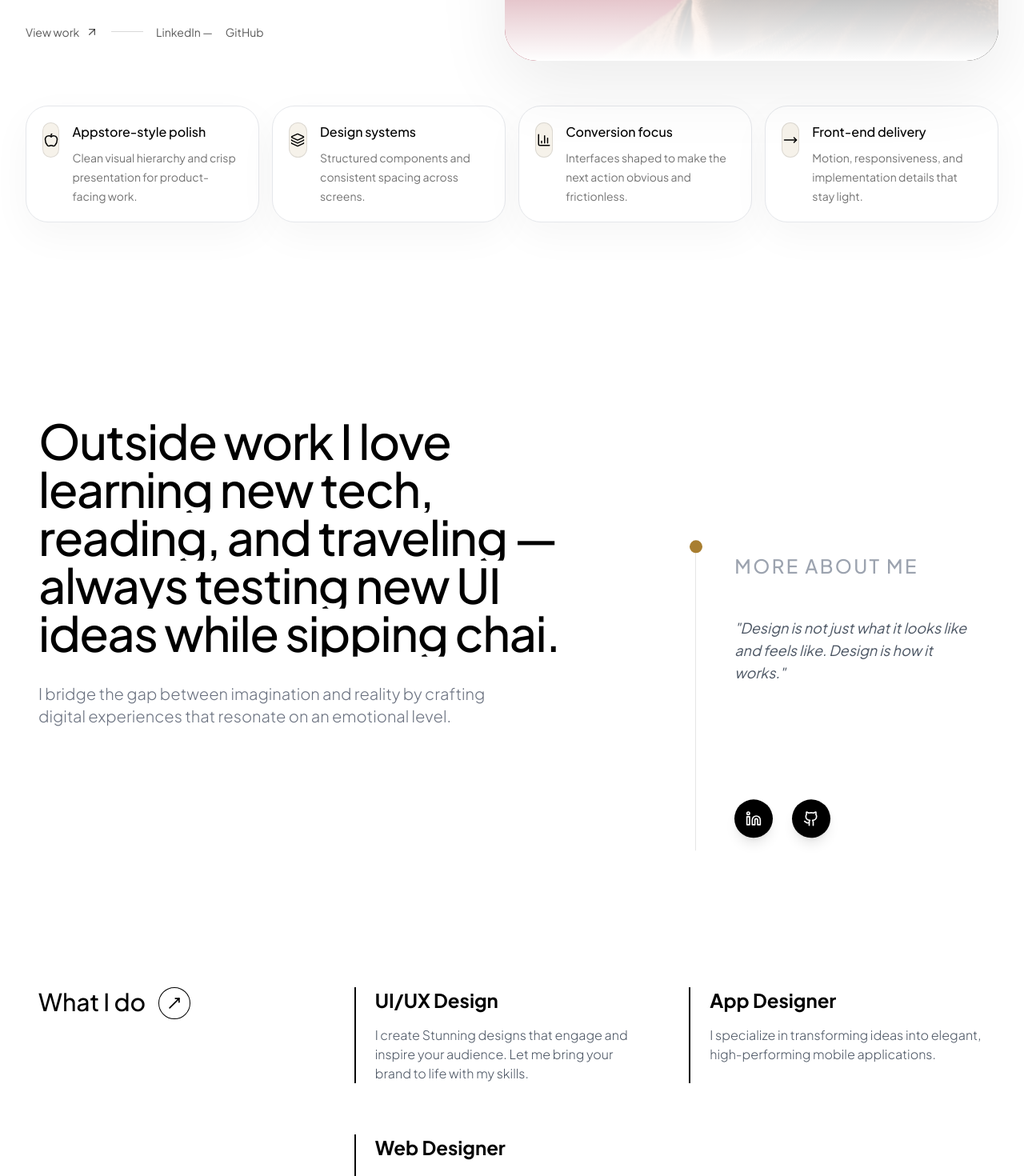
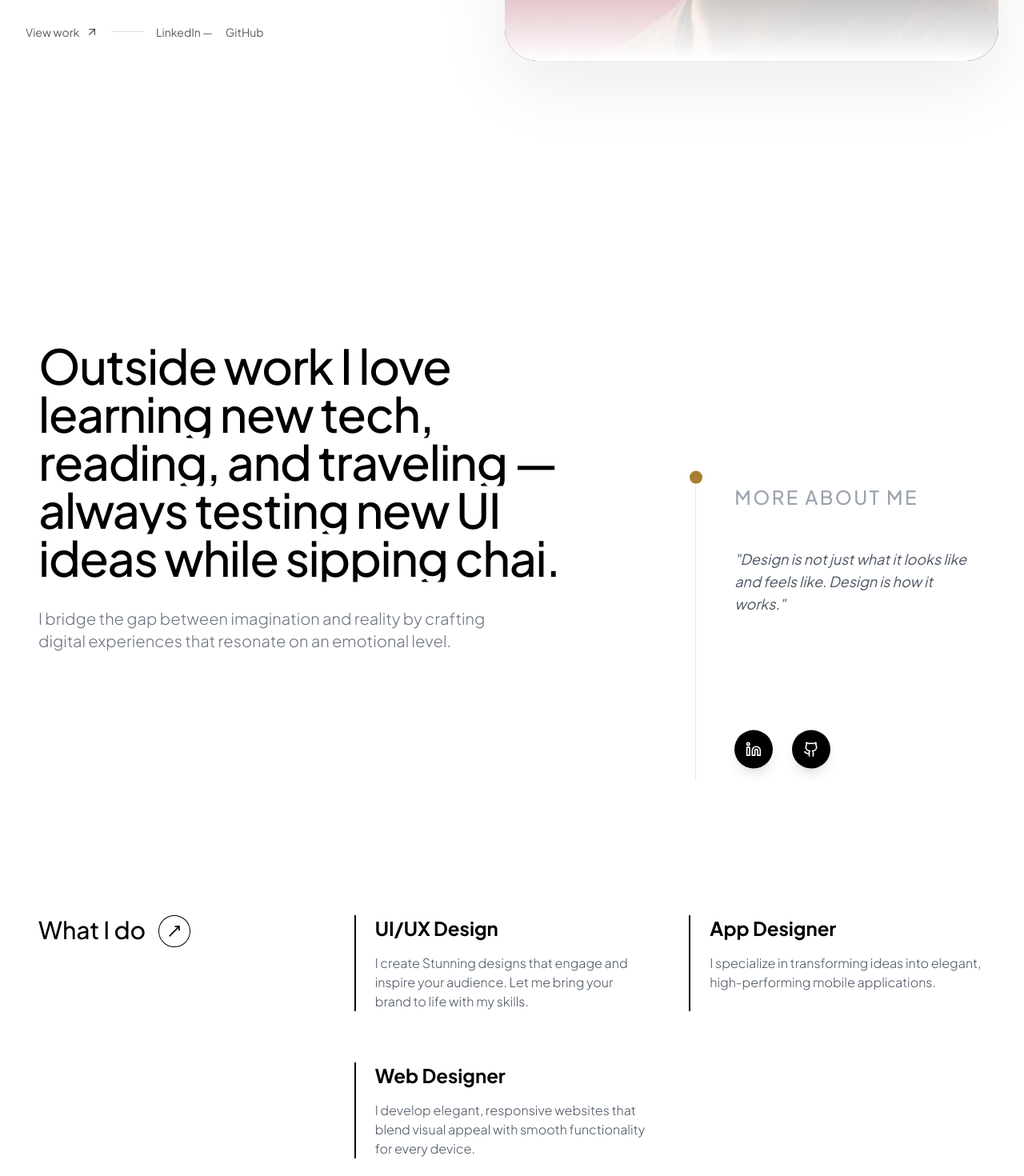
Before and after one commit to vinitgajjar13/Portfolio, a React (Vite) app: page / in a window 1280 px wide. Shown: the part 660-2130 px from the top of the page at 80% size. Built offline with nearby package versions, Linux system fonts and the light colour scheme.

Commit message:
Refactor code structure for improved readability and maintainability

```diff
--- a/components/hero.tsx
+++ b/components/hero.tsx
@@ -15,28 +15,28 @@ const Hero: React.FC<HeroProps> = ({ onOpenContact }) => {
     // { label: 'Instagram', href: 'https://www.instagram.com/ganzattux?igsh=bWl4cjQ0Y3V0dTFq' },
   ];
 
-  const capabilities = [
-    {
-      icon: Apple,
-      title: 'Appstore-style polish',
-      description: 'Clean visual hierarchy and crisp presentation for product-facing work.',
-    },
-    {
-      icon: Layers3,
-      title: 'Design systems',
-      description: 'Structured components and consistent spacing across screens.',
-    },
-    {
-      icon: ChartColumn,
-      title: 'Conversion focus',
-      description: 'Interfaces shaped to make the next action obvious and frictionless.',
-    },
-    {
-      icon: MoveRight,
-      title: 'Front-end delivery',
-      description: 'Motion, responsiveness, and implementation details that stay light.',
-    },
-  ];
+  // const capabilities = [
+  //   {
+  //     icon: Apple,
+  //     title: 'Appstore-style polish',
+  //     description: 'Clean visual hierarchy and crisp presentation for product-facing work.',
+  //   },
+  //   {
+  //     icon: Layers3,
+  //     title: 'Design systems',
+  //     description: 'Structured components and consistent spacing across screens.',
+  //   },
+  //   {
+  //     icon: ChartColumn,
+  //     title: 'Conversion focus',
+  //     description: 'Interfaces shaped to make the next action obvious and frictionless.',
+  //   },
+  //   {
+  //     icon: MoveRight,
+  //     title: 'Front-end delivery',
+  //     description: 'Motion, responsiveness, and implementation details that stay light.',
+  //   },
+  // ];
 
   return (
     <section className="relative overflow-hidden bg-white px-4 pb-20 pt-32 text-[#111111] sm:px-6 sm:pb-24 sm:pt-36 lg:px-8 lg:pb-28 lg:pt-32">
@@ -114,7 +114,7 @@ const Hero: React.FC<HeroProps> = ({ onOpenContact }) => {
           </motion.div>
         </div>
 
-        <div className="grid gap-4 sm:grid-cols-2 xl:grid-cols-4">
+        {/* <div className="grid gap-4 sm:grid-cols-2 xl:grid-cols-4">
           {capabilities.map((item, index) => {
             const Icon = item.icon;
 
@@ -138,7 +138,7 @@ const Hero: React.FC<HeroProps> = ({ onOpenContact }) => {
               </motion.article>
             );
           })}
-        </div>
+        </div> */}
       </div>
     </section>
   );
--- a/constants.tsx
+++ b/constants.tsx
@@ -7,6 +7,9 @@ import pragalbh_guj from "./assets/public/pragalbh_guj.png";
 import gurukrupa from "./assets/public/gurukrupa.png"
 import jewellery from "./assets/public/jewellery.png"
 import doctor_app from "./assets/public/doctor_app.png"
+import tekna2 from "./assets/public/tekna2.png"
+import tekna from "./assets/public/tekna.png"
+
 
 export const SOCIAL_LINKS = [
   { icon: <Linkedin size={20} />, href: "https://www.linkedin.com/in/vinit-karshala-953a01229/", label: "LinkedIn" },
@@ -45,6 +48,7 @@ export const PROJECTS: Project[] = [
 
     ],
     technologies: ["FIGMA", "WireFrame", "HTML", "CSS"],
+    link: "https://www.figma.com/proto/B9Q2iFYUb44sBFLqakpXBS/Untitled?node-id=62-3&t=y8qANnnSvITv1i0D-1"
 
   },
    {
@@ -71,6 +75,7 @@ export const PROJECTS: Project[] = [
 
     ],
     technologies: ["FIGMA", "WireFrame", "HTML", "CSS"],
+    link: "https://www.figma.com/proto/kRRHcqRadwVdcouMTXK480/project-Medi_AI?node-id=760-903&t=nydw8XIIAxdgzRkv-1"
 
   },
 
@@ -88,6 +93,21 @@ export const PROJECTS: Project[] = [
     ],
     technologies: ["React", "FIGMA", "MERN Stack", "Node.js", "Express.js", "MongoDB", "Tailwind CSS", "Framer Motion", "TypeScript", "Git", "GitHub", "Vercel"],
     link: "https://www.pragalbh.co.in/"
+  },
+
+  {
+    id: "Tekna Window",
+    title: "Tekna Window Website",
+    category: "(Website Development)",
+    description: "In this project, I developed a website for Tekna Window, a company specializing in high-quality windows and doors. The website features a clean and modern design, showcasing the company's products and services. It includes smooth animations, a responsive layout for optimal viewing on all devices, and a focus on typography to highlight the content effectively .",
+
+    imageUrl: tekna,
+    images: [
+      tekna2,
+      tekna,
+    ],
+    technologies: ["React", "Three.js", "Node.js", "Express.js", "MongoDB", "Tailwind CSS", "Framer Motion", "TypeScript", "Git", "GitHub", "Vercel"],
+    link: "https://tekna.vercel.app"
   }
 ];
 
```
Also changed, not shown: assets/public/tekna.png (added), assets/public/tekna2.png (added).
